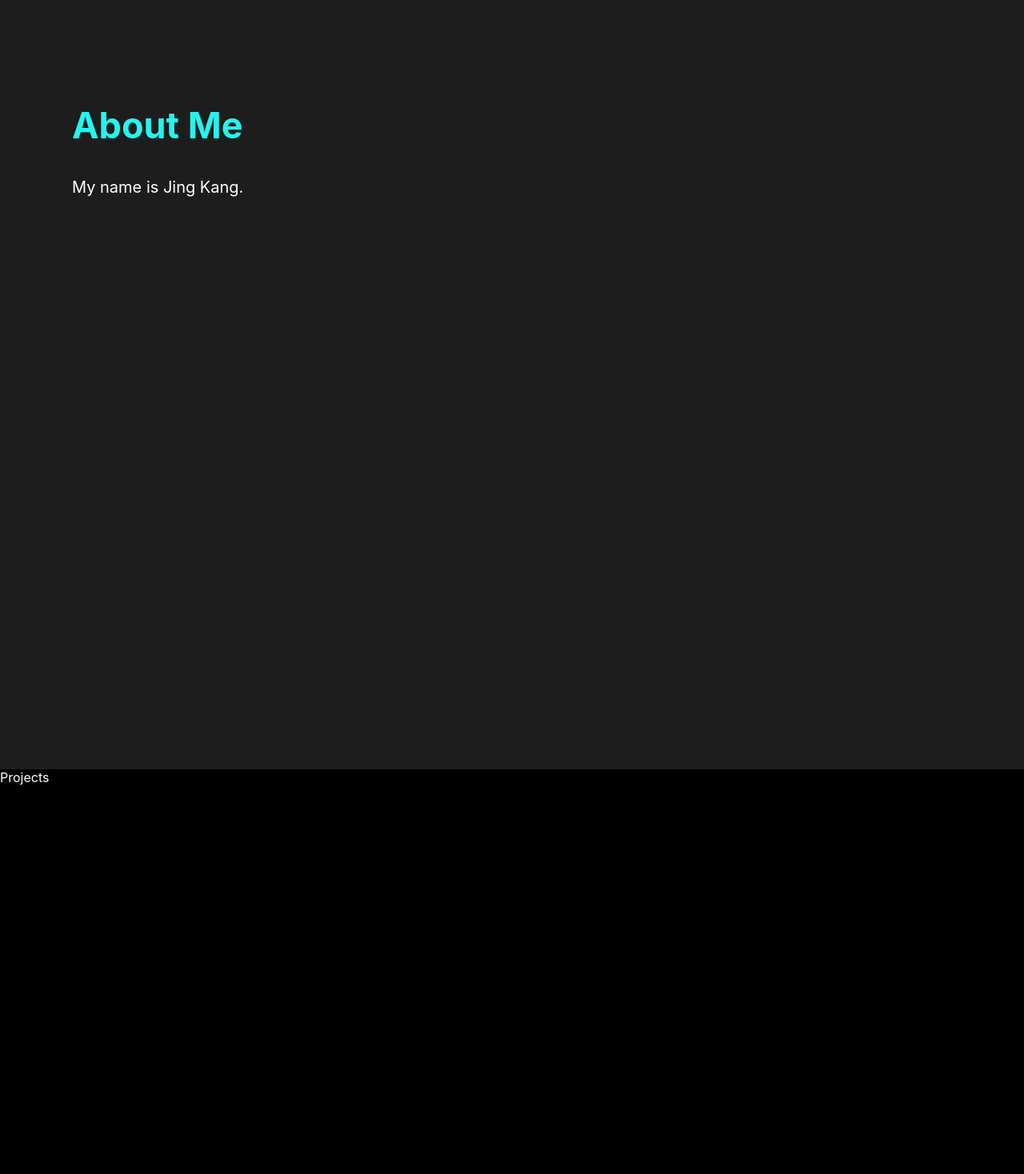
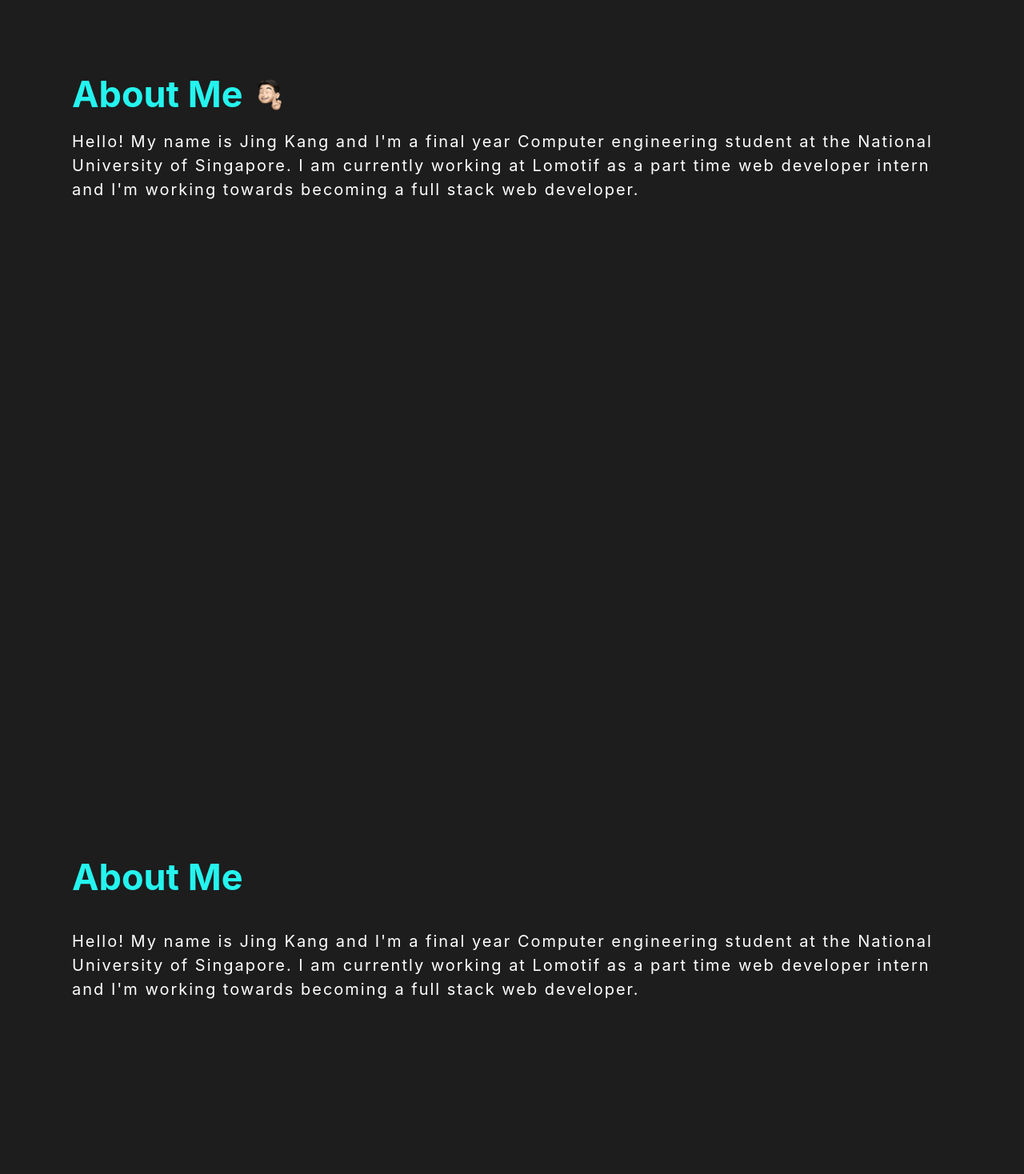
Before and after one commit to jingkang97/ngjingkang, a React (Create React App) app: page / in a window 1280 px wide. Shown: the part 802-2270 px from the top of the page at 80% size. Built offline with nearby package versions, Linux system fonts and the light colour scheme.

Commit message:
feat: about me para

```diff
--- a/src/components/About/About.js
+++ b/src/components/About/About.js
@@ -14,7 +14,8 @@ class About extends React.Component {
         <div style={{marginLeft:'20px', fontSize:'30px', color:'#25F4EE'}}>
         <LightSpeed left>
             <Jump>
-                <h1>
+                <div style={{display:'flex', flexDirection:'row', alignItems:'center', height:'50px'}}>
+                    <h1 >
                         <div class="heading">A</div>
                         <div class="heading">b</div>
                         <div class="heading">o</div>
@@ -23,12 +24,18 @@ class About extends React.Component {
                         &nbsp;
                         <div class="heading">M</div>
                         <div class="heading">e</div>
+                        <span><img class="heading" src="jingkang.png" style={{height:'50px', marginBottom:'-10px', marginLeft:'10px'}}/></span>
                     </h1>
+                </div>
+
             </Jump>
         </LightSpeed>
         <div style={{fontSize:'20px', color:'white'}}>
             <Fade up>
-                My name is Jing Kang.
+                <p style={{lineHeight:'30px', letterSpacing: '2px'}}>Hello! My name is Jing Kang and I'm a final year Computer engineering student at the National University of Singapore.
+                    I am currently working at Lomotif as a part time web developer intern and I'm working towards
+                    becoming a full stack web developer.
+                </p>
             </Fade>
         </div>
         </div>
--- a/src/components/Projects/Projects.js
+++ b/src/components/Projects/Projects.js
@@ -1,9 +1,42 @@
-const Project = () => {
+import React from 'react';
+import Reveal from 'react-reveal/Reveal';
+import Wobble from 'react-reveal/Wobble';
+import Jump from 'react-reveal/Jump';
+import LightSpeed from 'react-reveal/LightSpeed';
+import Fade from 'react-reveal/Fade';
+
+import './styles.css'
+
+class Project extends React.Component {
+  render() {
     return (
-        <div style={{background:'black', color:'white', height:'600px', height:'100vh'}}>
-            Projects
+        <div style={{background:'#1D1D1D', color:'white', height:'100vh', padding:'70px'}}>
+        <div style={{marginLeft:'20px', fontSize:'30px', color:'#25F4EE'}}>
+        <LightSpeed left>
+            <Jump>
+                <h1>
+                    <div class="heading">A</div>
+                    <div class="heading">b</div>
+                    <div class="heading">o</div>
+                    <div class="heading">u</div>
+                    <div class="heading">t</div>
+                    &nbsp;
+                    <div class="heading">M</div>
+                    <div class="heading">e</div>
+                </h1>
+            </Jump>
+        </LightSpeed>
+        <div style={{fontSize:'20px', color:'white'}}>
+            <Fade up>
+                <p style={{lineHeight:'30px', letterSpacing: '2px'}}>Hello! My name is Jing Kang and I'm a final year Computer engineering student at the National University of Singapore.
+                    I am currently working at Lomotif as a part time web developer intern and I'm working towards
+                    becoming a full stack web developer.
+                </p>
+            </Fade>
         </div>
-     );
+        </div>
+        </div>
+    );
+  }
 }
-
 export default Project;
```
Also changed, not shown: public/jingkang.png (added), src/components/Projects/styles.css (added). Lines whose indentation alone changed are shown as unchanged.
